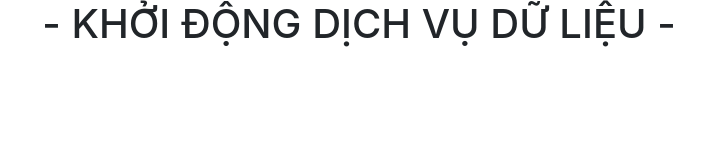
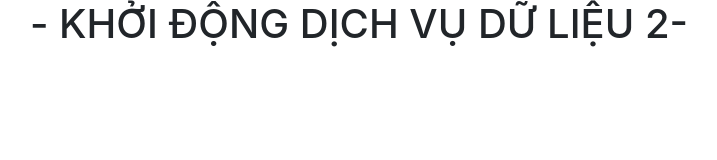
Before and after one commit to thothai94/qlcap-api, a website: page index.html in a window 1280 px wide. Shown: the whole page, without its empty margins (281-998 px from the left). Drawn offline with nearby package versions, Linux system fonts and the light colour scheme.

Commit message:
sua thong bao khoi dong dich vu

```diff
--- a/index.html
+++ b/index.html
@@ -10,7 +10,7 @@
     <link rel="stylesheet" href="https://maxcdn.bootstrapcdn.com/bootstrap/4.0.0/css/bootstrap.min.css" integrity="sha384-Gn5384xqQ1aoWXA+058RXPxPg6fy4IWvTNh0E263XmFcJlSAwiGgFAW/dAiS6JXm" crossorigin="anonymous">
   </head>
   <body>
-    <h1 align="center" > - KHỞI ĐỘNG DỊCH VỤ DỮ LIỆU - </h1>
+    <h1 align="center"> - KHỞI ĐỘNG DỊCH VỤ DỮ LIỆU 2- </h1>
 
     <!-- Optional JavaScript -->
     <!-- jQuery first, then Popper.js, then Bootstrap JS -->
```
